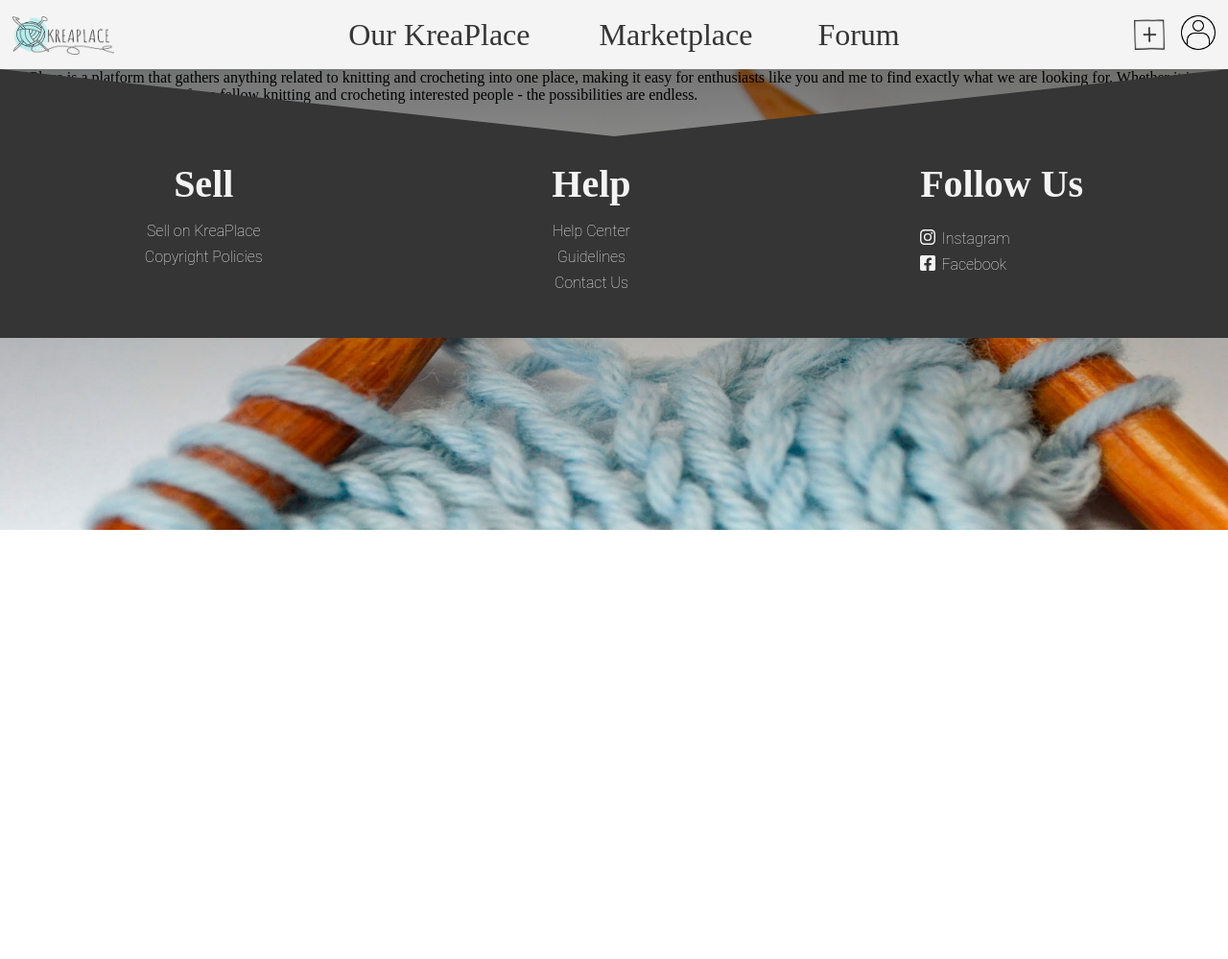
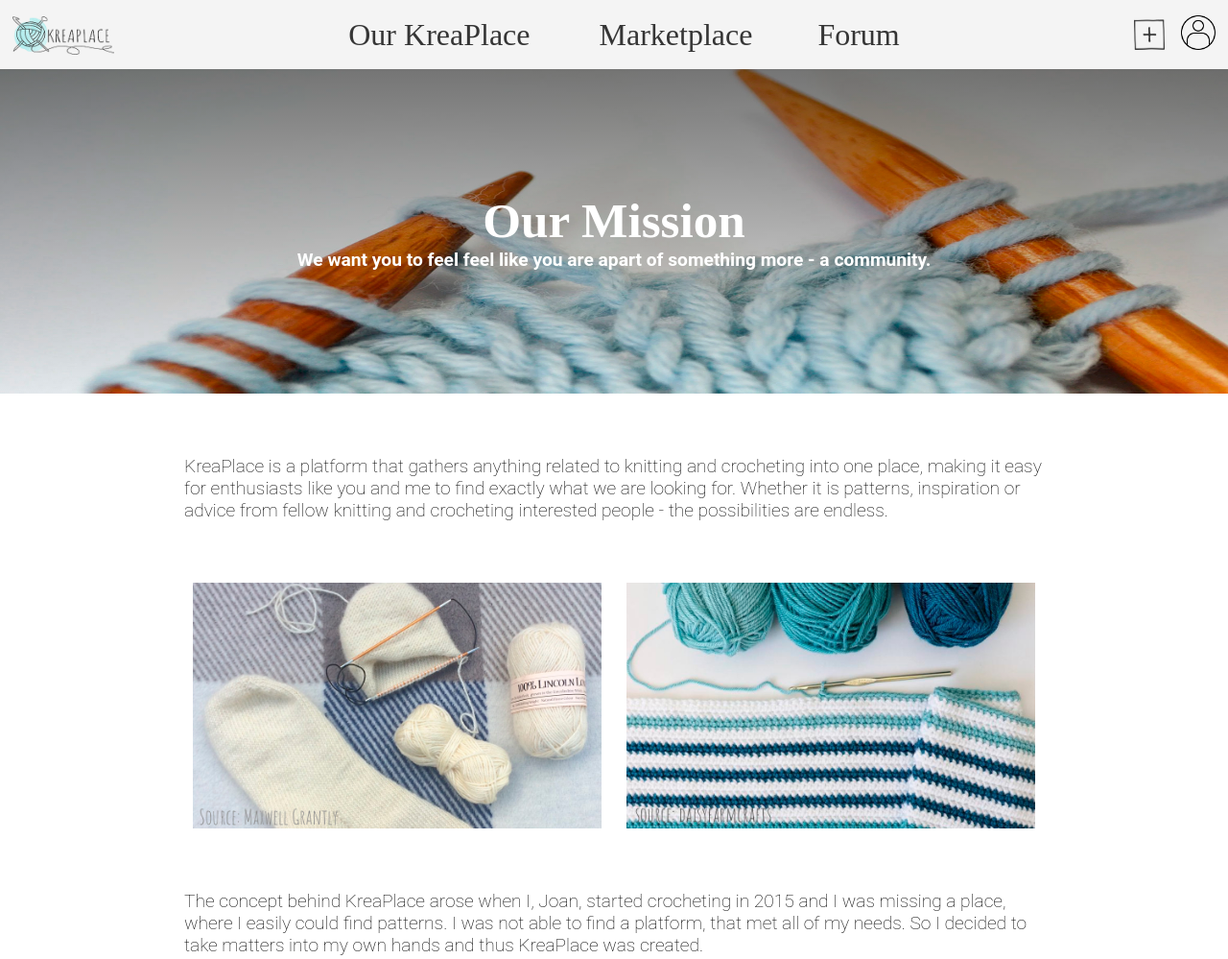
Before and after one commit to sandranielsen/kreaplace, a plain HTML site: page subpages/about.html in a window 1280 px wide. Shown: the top 999 px of the page at 96% size. Before the commit the page ends 872 px from the top, so only its background shows below. Drawn offline with Linux system fonts and the light colour scheme; a script that the page names is missing.

Commit message:
About page almost done

```diff
--- a/css/about.css
+++ b/css/about.css
@@ -8,13 +8,12 @@
 }
 
 .banner_container {
-    position: absolute;
     width: 100%;
     height: 100%;
     background-image: linear-gradient(rgba(0, 0.5, 0, 0.5),
             rgba(0, 0, 0, 0.0)),
         url(../media/about1.jpg);
-    background-size: 100% 60%;
+    background-size: 100% 100%;
     background-repeat: no-repeat;
     text-align: center;
     padding: 10%;
@@ -28,13 +27,28 @@
 }
 
 .banner_text {
-    font-family: 'Amatic SC';
-    font-size: 2vw;
+    font-family: 'Roboto', sans-serif;
+    font-size: 1.5vw;
     color: #fff;
     position: relative;
 }
 
 .about_container {
-    position: absolute;
-    font-family: 'Roboto';
+    margin: 5vw 15vw;
 }
+
+.about_text {
+    font-family: 'Roboto thin', sans-serif;
+    font-size: 1.5vw;
+    }
+
+.about_image {
+    height: 20vw;
+    margin: 5vw 1vw;
+}
+
+.image_container {
+     display: flex;
+    flex-direction: row;
+    justify-content: center;
+}
--- a/index.html
+++ b/index.html
@@ -26,50 +26,11 @@
             <a href="subpages/newpost.html"><img src="media/plus_small.png" alt="plus" id="plus"></a>
             <img src="media/profile.png" alt="profile picture" id="profile-pic">
 
-<<<<<<< HEAD
-		</div>
-	</main>
-	<footer>
-		<div class="footer-content">
-			<h2 class="footer-title">Sell</h2>
-			<p>Sell on KreaPlace</p>
-			<p>Copyright Policies</p>
-<<<<<<< HEAD
+        </div>
+    </header>
+<main>
 
-=======
->>>>>>> kreaplace/master
-		</div>
-		<div class="footer-content">
-			<h2 class="footer-title">Help</h2>
-			<p>Help Center</p>
-			<p>Guidelines</p>
-			<p>Contact Us</p>
-		</div>
-		<div class="footer-content">
-			<h2 class="footer-title">Follow Us
-			</h2>
-			<div class="some-element">
-				<img src="media/instagram-brands.svg" class="some-icon">
-				<p>Instagram</p>
-			</div>
-			<div class="some-element">
-				<img src="media/facebook-square-brands.svg" class="some-icon">
-				<p>Facebook</p>
-			</div>
-		</div>
-	</footer>
-	<script type="text/javascript" src=""></script>
-</body>
-=======
-        </div>
->>>>>>> kreaplace/master
-
-    </header>
-    <main>
-        <div id="banner">
-
-        </div>
-    </main>
+</main>
     <footer>
         <div class="footer-content">
             <h2 class="footer-title">Sell</h2>
--- a/subpages/about.html
+++ b/subpages/about.html
@@ -34,6 +34,13 @@
 
         <div class="about_container">
         <p class="about_text">KreaPlace is a platform that gathers anything related to knitting and crocheting into one place, making it easy for enthusiasts like you and me to find exactly what we are looking for. Whether it is patterns, inspiration or advice from fellow knitting and crocheting interested people - the possibilities are endless. </p>
+        <div class="image_container">
+        <img src="../media/about-2.jpg" alt="knitting" class="about_image">
+        <img src="../media/about-3.jpg" alt="crocheting" class="about_image">
+        </div>
+
+        <p class="about_text">The concept behind KreaPlace arose when I, Joan, started crocheting in 2015 and I was missing a place, where I easily could find patterns. I was not able to find a platform, that met all of my needs. So I decided to take matters into my own hands and thus KreaPlace was created.</p>
+
         </div>
 
     </main>
@@ -63,7 +70,6 @@
             </div>
         </div>
     </footer>
->>>>>>> kreaplace/master
     <script type="text/javascript" src="script.js"></script>
 </body>
 
```
Also changed, not shown: subpages/forum.html (+0 -9 lines).
